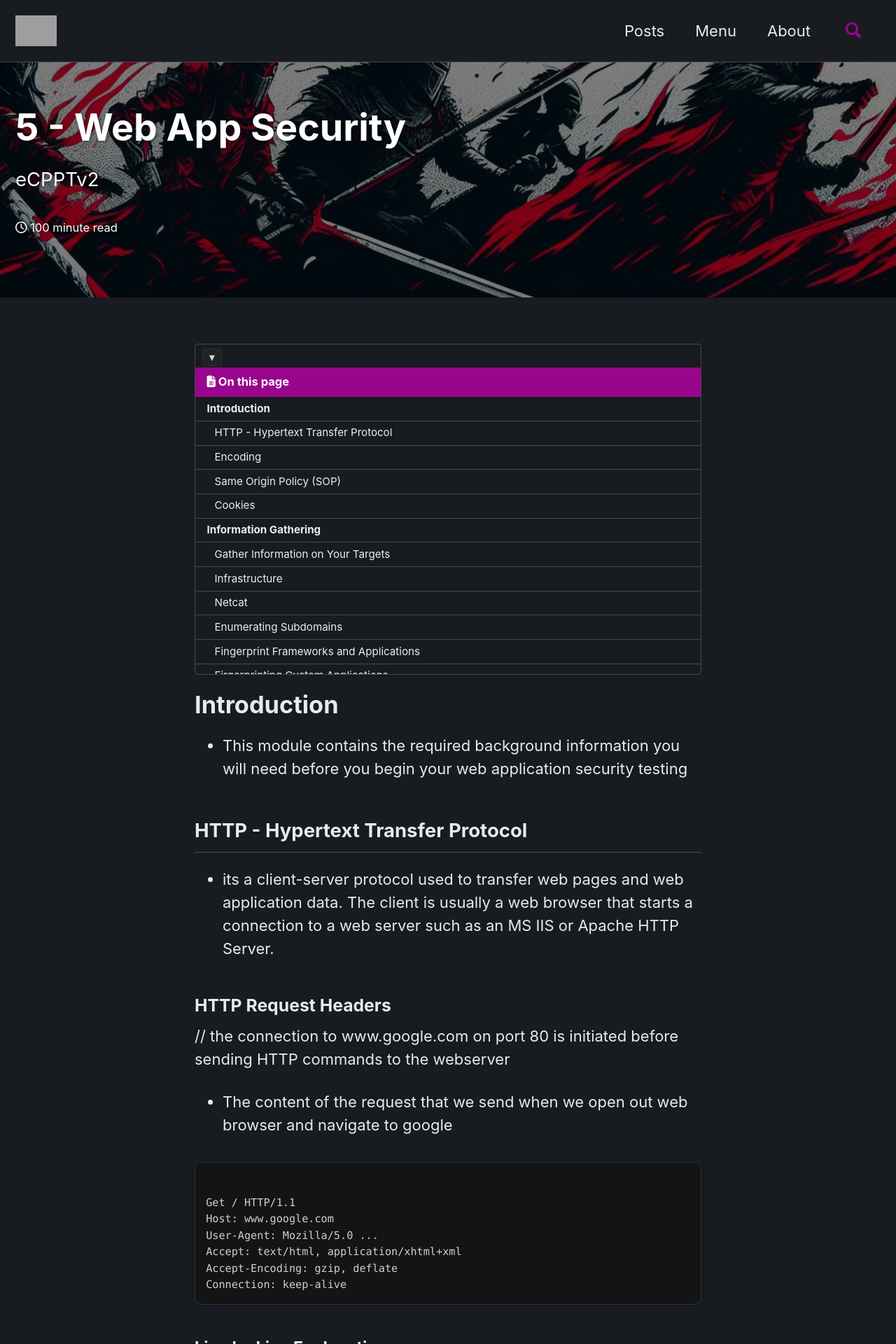
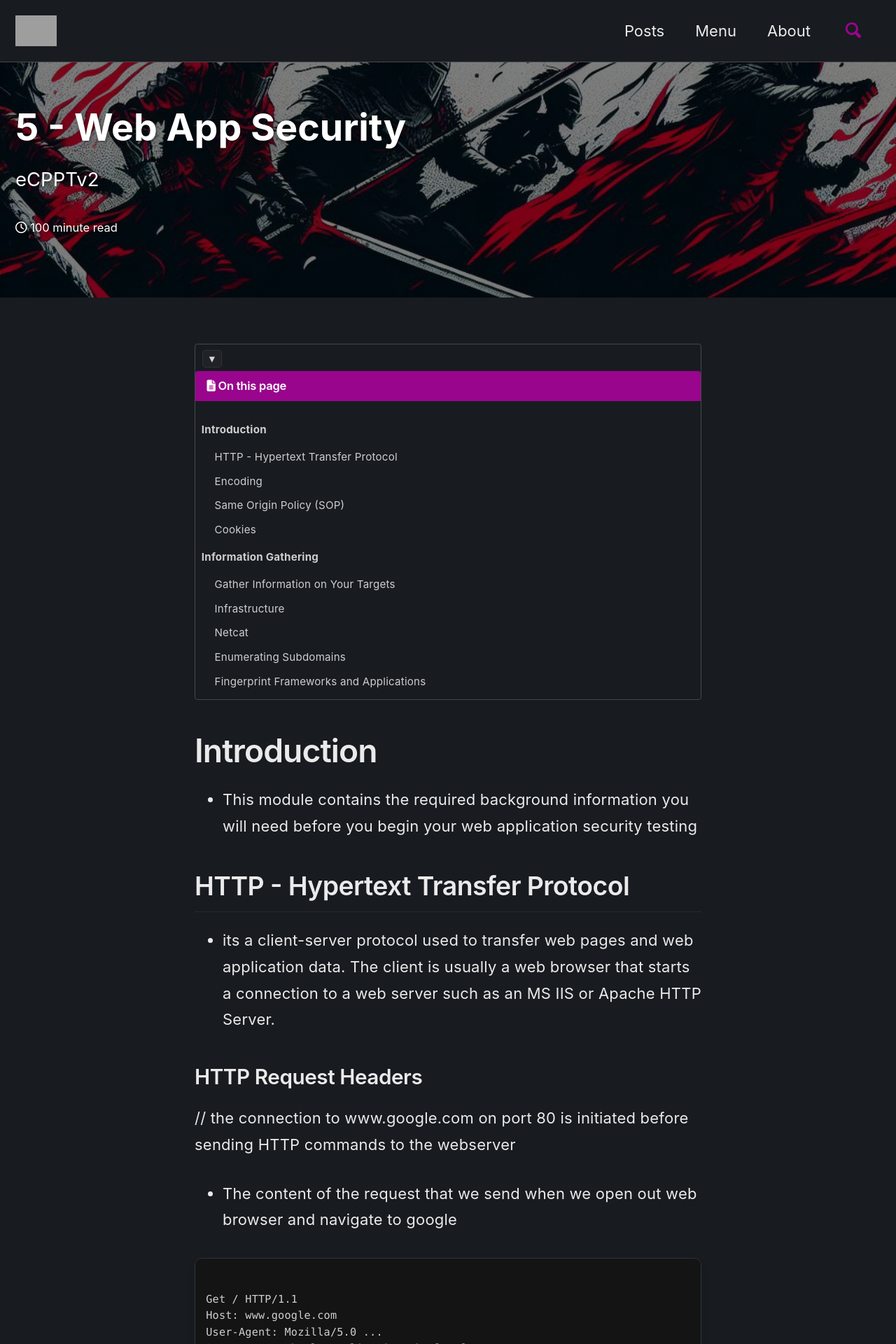
Before and after one commit to Johnermac/Johnermac.github.io, a Jekyll site: the page built from _posts/notes/ecppt/2023-11-22-webapp.md, in a window 1280 px wide. Shown: the top 1920 px of the page at 70% size. Built offline with Jekyll 4.4.1, drawn with Linux system fonts in a browser that asks for light colours; cached includes are drawn as plain includes; nearby versions of some CDN libraries; comment, search, counter and statistics services are not loaded; grey boxes are pictures that could not be loaded.

Commit message:
nav toc improved

```diff
--- a/assets/css/main.scss
+++ b/assets/css/main.scss
@@ -146,8 +146,9 @@
   border: 1px solid rgba(255,255,255,0.06);
 
   box-shadow:
-    0 1px 2px rgba(0,0,0,0.04),
-    0 8px 24px rgba(0,0,0,0.06);
+    0 1px 2px rgba(0,0,0,0.03),
+    0 6px 16px rgba(0,0,0,0.05);
+
 
   margin: 1.6rem 0;
 
@@ -329,3 +330,149 @@
   opacity: 1;
   pointer-events: auto;
 }
+
+/* =========================
+   Modern Post Typography (Scoped)
+   ========================= */
+
+.page__content {
+
+  /* ---------- Body Text ---------- */
+
+  font-weight: 400;
+  line-height: 1.72;
+  letter-spacing: 0.01em;
+
+  font-feature-settings: "kern" 1, "liga" 1, "calt" 1;
+  text-rendering: optimizeLegibility;
+
+
+  /* ---------- Paragraph Rhythm ---------- */
+
+  p {
+    margin-bottom: 1.45rem;
+    line-height: 1.72;
+  }
+
+
+  /* ---------- Headings (Modern Docs Style) ---------- */
+
+  h1, h2, h3, h4, h5, h6 {
+    font-weight: 600;
+    letter-spacing: -0.015em;
+    line-height: 1.24;
+
+    margin-top: 2rem;
+    margin-bottom: 1rem;
+
+    &:first-child {
+      margin-top: 0;
+    }
+  }
+
+  h1 {
+    font-size: 2.1rem;
+    letter-spacing: -0.02em;
+  }
+
+  h2 {
+    font-size: 1.7rem;
+    border-bottom: 1px solid rgba($border-color, 0.35);
+    padding-bottom: 0.55rem;
+  }
+
+  h3 { font-size: 1.35rem; }
+  h4 { font-size: 1.12rem; }
+
+
+  /* ---------- Blockquotes ---------- */
+
+  blockquote {
+    border-left: 3px solid $link-color;
+
+    padding-left: 1.15rem;
+    margin: 1.6rem 0;
+
+    font-style: normal;
+    font-weight: 450;
+
+    color: mix($text-color, #999, 80%);
+    line-height: 1.7;
+  }
+
+
+  /* ---------- Links ---------- */
+
+  a {
+    text-decoration: none;
+    border-bottom: 1px solid rgba($link-color, 0.28);
+
+    transition:
+      color 0.18s ease,
+      border-color 0.18s ease;
+
+    &:hover {
+      border-bottom-color: $link-color;
+    }
+
+    &:focus-visible {
+      outline: 2px solid rgba($link-color, 0.45);
+      outline-offset: 2px;
+      border-radius: 2px;
+    }
+  }
+
+
+
+  /* ---------- Strong Text ---------- */
+
+  strong, b {
+    font-weight: 600;
+  }
+
+}
+
+
+/* =========================
+   Modern TOC List Styling
+   ========================= */
+
+nav.toc {
+
+  ul,
+  ol {
+    margin: 0.4rem 0;
+    padding-left: 0;
+    list-style: none;
+  }
+
+  li {
+    margin: 0.18rem 0;
+    line-height: 1.45;
+  }
+
+  /* TOC links — modern density */
+  a {
+    display: block;
+
+    padding: 0.18rem 0.4rem;
+    border-radius: 6px;
+
+    text-decoration: none;
+    border-bottom: none;
+
+    opacity: 0.85;
+
+    transition:
+      background 0.15s ease,
+      opacity 0.15s ease,
+      transform 0.12s ease;
+  }
+
+  a:hover {
+    background: rgba($text-color, 0.06);
+    opacity: 1;
+    transform: translateX(2px);
+  }
+
+}
```
